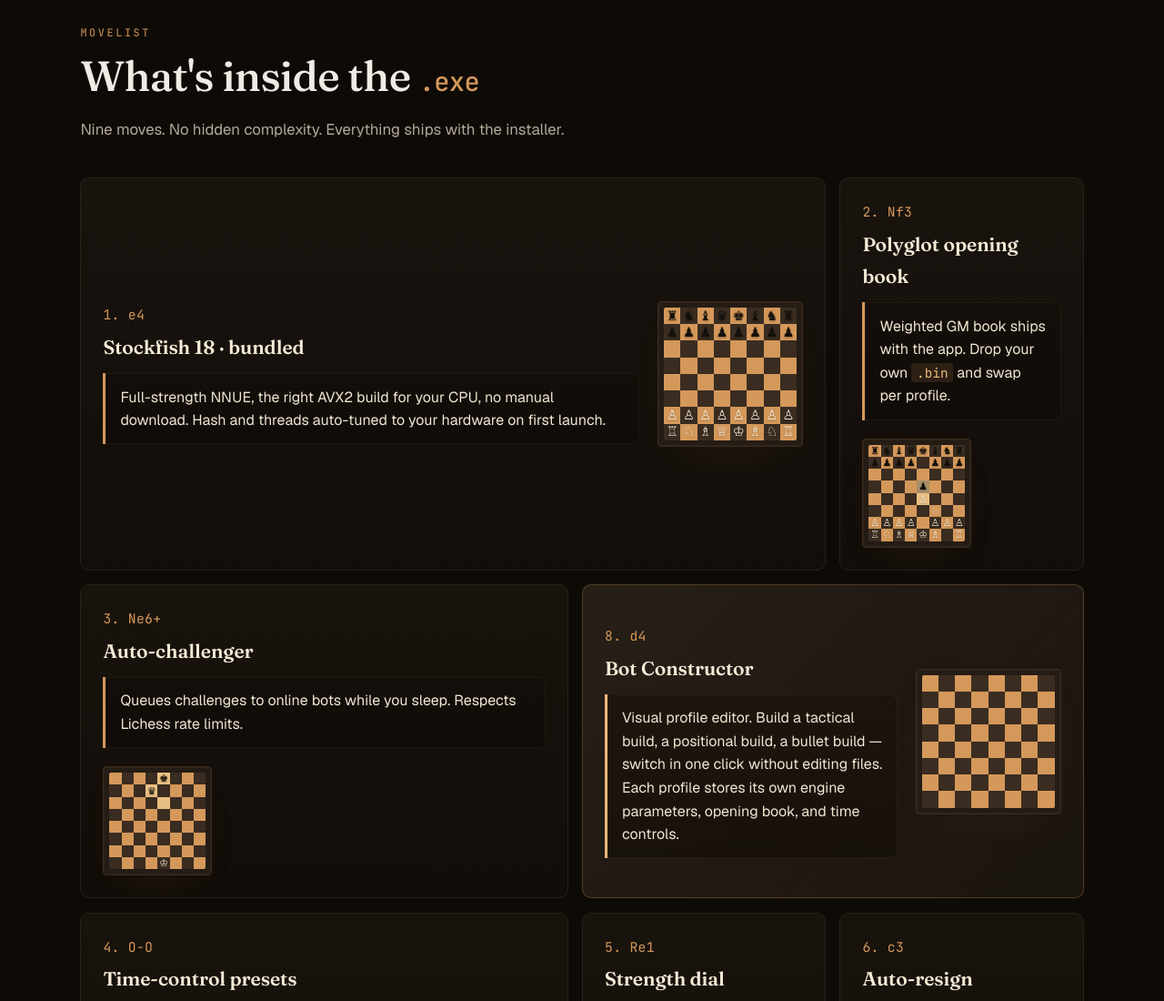
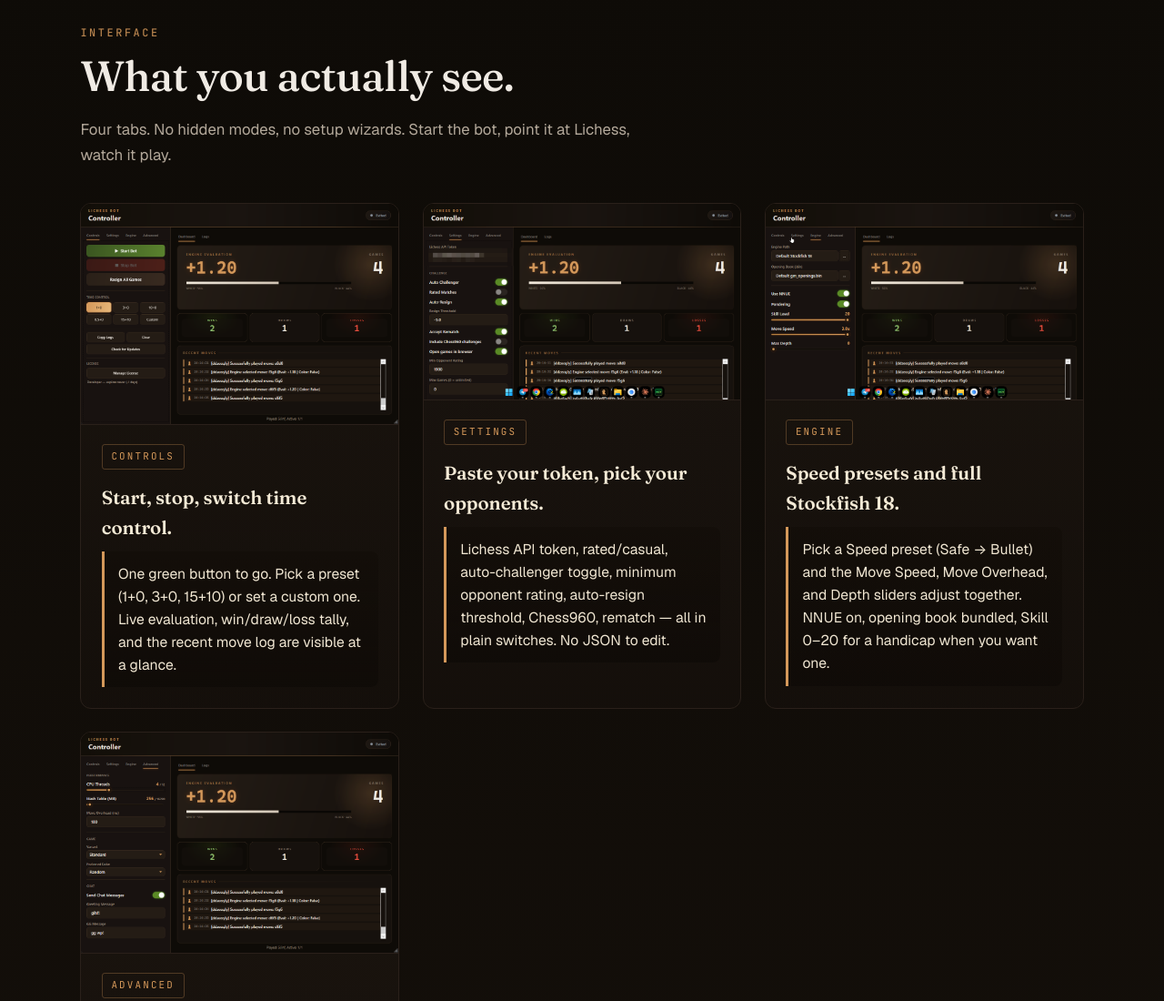
Before and after one commit to Toliya-max/toliya-max.github.io, a plain HTML site: page index.html in a window 1280 px wide. Shown: the part 1400-2500 px from the top of the page at 91% size. Drawn offline with nearby package versions, Linux system fonts and the light colour scheme.

Commit message:
site: add Interface section with 4 GUI screenshots, fix .zip→.exe button label
- New section #interface between About and Movelist showcasing the four tabs
  (Controls / Settings / Engine / Advanced) with real screenshots from v1.5.4 GUI
- Drop the spurious .zip badge on both download buttons — the file is .exe
- Drop fixed aspect-ratio on .shot img so screenshots of slightly different
  heights coexist without distortion

```diff
--- a/index.html
+++ b/index.html
@@ -90,7 +90,7 @@
         </a>
         <a href="/downloads/LichessBotSetup.exe" class="btn-ghost btn-download" download>
           Download installer
-          <span class="mono">.zip</span>
+          <span class="mono">.exe</span>
         </a>
       </div>
       <p class="hero-foot">
@@ -128,6 +128,54 @@
     </div>
   </div>
   <div class="board-strip" data-strip="16"></div>
+</section>
+
+<section id="interface" class="app-showcase">
+  <div class="wrap">
+    <div class="section-head">
+      <div class="label">Interface</div>
+      <h2>What you actually see.</h2>
+      <p class="section-lede">Four tabs. No hidden modes, no setup wizards. Start the bot, point it at Lichess, watch it play.</p>
+    </div>
+
+    <div class="shots-grid">
+      <figure class="shot">
+        <img src="/assets/screenshots/controls.png" alt="Controls tab — Start/Stop, time control presets, license status" loading="lazy" width="1024" height="711">
+        <figcaption>
+          <span class="shot-tag">Controls</span>
+          <h3>Start, stop, switch time control.</h3>
+          <p>One green button to go. Pick a preset (1+0, 3+0, 15+10) or set a custom one. Live evaluation, win/draw/loss tally, and the recent move log are visible at a glance.</p>
+        </figcaption>
+      </figure>
+
+      <figure class="shot">
+        <img src="/assets/screenshots/settings.png" alt="Settings tab — API token, auto-challenger, rated, auto-resign" loading="lazy" width="1024" height="632">
+        <figcaption>
+          <span class="shot-tag">Settings</span>
+          <h3>Paste your token, pick your opponents.</h3>
+          <p>Lichess API token, rated/casual, auto-challenger toggle, minimum opponent rating, auto-resign threshold, Chess960, rematch — all in plain switches. No JSON to edit.</p>
+        </figcaption>
+      </figure>
+
+      <figure class="shot">
+        <img src="/assets/screenshots/engine.png" alt="Engine tab — Stockfish path, NNUE, pondering, skill, speed, depth" loading="lazy" width="1024" height="632">
+        <figcaption>
+          <span class="shot-tag">Engine</span>
+          <h3>Speed presets and full Stockfish 18.</h3>
+          <p>Pick a Speed preset (Safe → Bullet) and the Move Speed, Move Overhead, and Depth sliders adjust together. NNUE on, opening book bundled, Skill 0–20 for a handicap when you want one.</p>
+        </figcaption>
+      </figure>
+
+      <figure class="shot">
+        <img src="/assets/screenshots/advanced.png" alt="Advanced tab — CPU threads, hash table, move overhead, chat" loading="lazy" width="1024" height="711">
+        <figcaption>
+          <span class="shot-tag">Advanced</span>
+          <h3>Hardware, variant, chat — all yours.</h3>
+          <p>Threads and hash auto-tune to your CPU and RAM but you can override. Custom greeting and gg-message, variant lock, preferred color. Tweak once, the bot remembers.</p>
+        </figcaption>
+      </figure>
+    </div>
+  </div>
 </section>
 
 <section id="moves" class="moves">
@@ -467,7 +515,7 @@
       </a>
       <a href="/downloads/LichessBotSetup.exe" class="btn-ghost btn-download" download>
         Or download installer
-        <span class="mono">.zip</span>
+        <span class="mono">.exe</span>
       </a>
     </div>
     <p class="endgame-hint">
```
Also changed, not shown: assets/screenshots/advanced.png (added), assets/screenshots/controls.png (added), assets/screenshots/engine.png (added), assets/screenshots/settings.png (added), styles.css.
